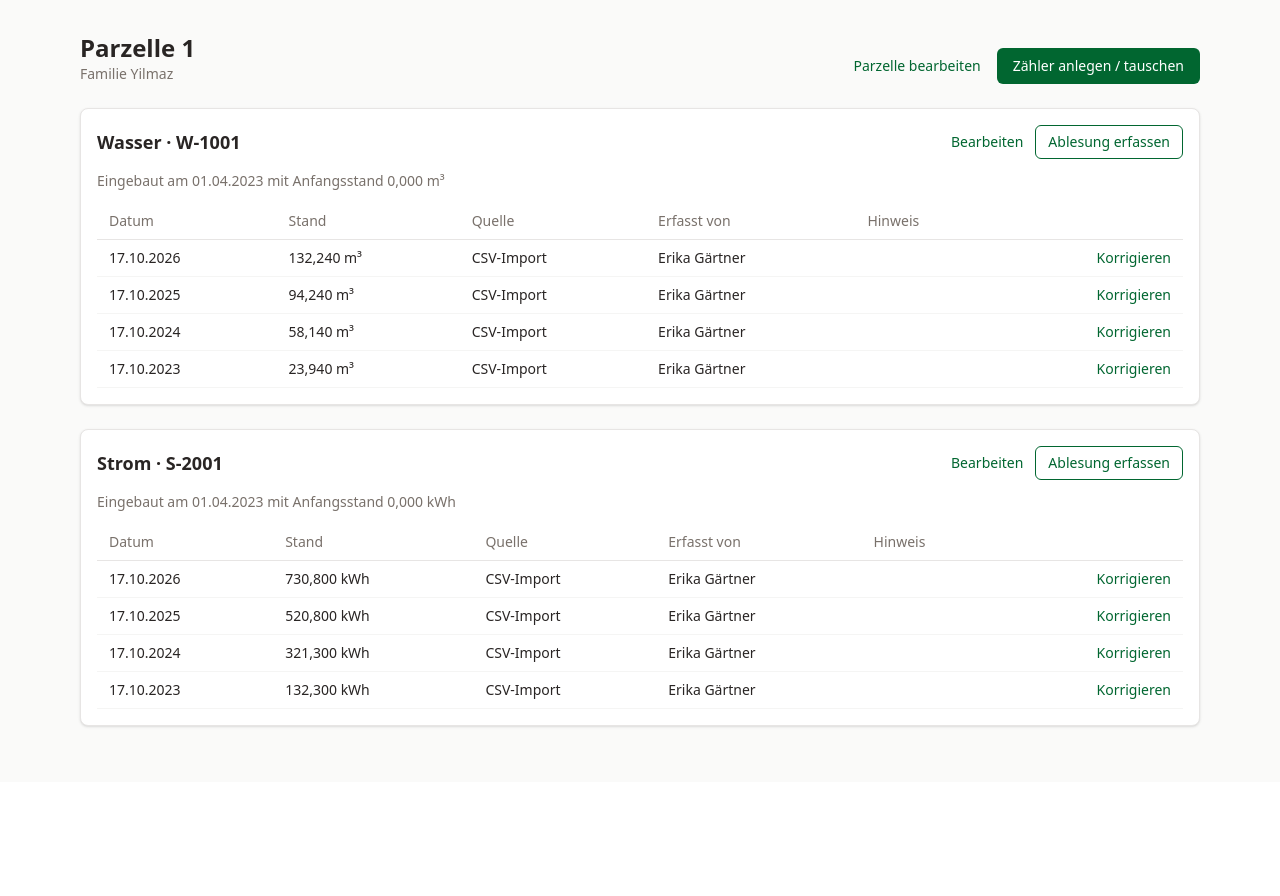
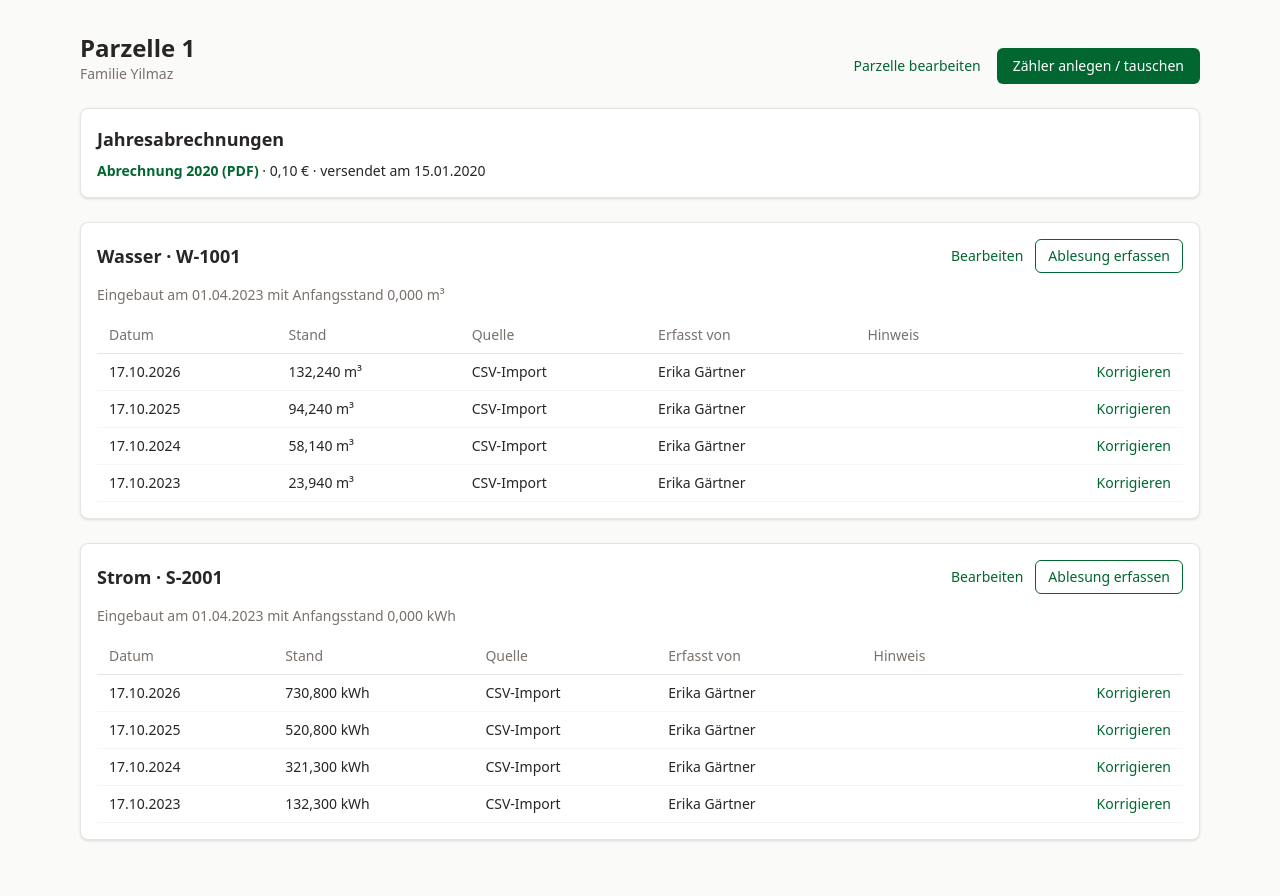
Before and after one commit to Sempris/allotment, a Laravel app: page /plots/1 in a window 1280 px wide. Shown: the part 45-941 px from the top of the page. Before the commit the page ends 773 px from the top, so only its background shows below. Run offline with Laravel 12, Linux system fonts and the light colour scheme; a user stored in the database is signed in; data comes from the database, SQL or seed files in the repository; tables that the repository leaves empty hold one stand-in row (values such as "Sample post"); style sheets or scripts are compiled from the project's sources.

Commit message:
Parzelle: herausgegebene Jahresabrechnungen mit PDF-Link
Die Parzellenseite listet die Abrechnungen, die der Verein herausgegeben
hat. Eine Parzelle mit herausgegebenen Abrechnungen lässt sich nicht
löschen. Tests folgen mit dem Versand über die Oberfläche im nächsten Commit.

Co-Authored-By: Claude Fable 5.2 <noreply@anthropic.com>
Claude-Session: https://claude.ai/code/session_01N9EZmLn9wxazydbxwtXxkA

```diff
--- a/app/Http/Controllers/PlotController.php
+++ b/app/Http/Controllers/PlotController.php
@@ -38,7 +38,12 @@ class PlotController extends Controller
         // Active meters first, then water before electricity.
         $meters = $plot->meters->sortBy(fn ($m) => [$m->removed_on !== null, $m->type->sortOrder(), $m->id])->values();
 
-        return view('plots.show', ['plot' => $plot, 'meters' => $meters]);
+        return view('plots.show', [
+            'plot' => $plot,
+            'meters' => $meters,
+            // Bills the club has issued for this plot, newest dispatch per year.
+            'issuedBills' => $plot->invoiceDispatches()->orderByDesc('id')->get()->unique('year')->sortByDesc('year')->values(),
+        ]);
     }
 
     public function edit(Plot $plot): View
@@ -56,8 +61,8 @@ class PlotController extends Controller
     public function destroy(Plot $plot): RedirectResponse
     {
         // Plots with meters keep their history; the foreign key would refuse the delete anyway.
-        if ($plot->meters()->exists()) {
-            return back()->withErrors(['plot' => 'Die Parzelle hat Zähler und kann nicht gelöscht werden. Bei einem Pächterwechsel bitte nur den Namen ändern.']);
+        if ($plot->meters()->exists() || $plot->invoiceDispatches()->exists()) {
+            return back()->withErrors(['plot' => 'Die Parzelle hat Zähler oder herausgegebene Abrechnungen und kann nicht gelöscht werden. Bei einem Pächterwechsel bitte nur den Namen ändern.']);
         }
 
         $plot->delete();
--- a/resources/views/plots/show.blade.php
+++ b/resources/views/plots/show.blade.php
@@ -12,6 +12,21 @@
             </div>
         @endcan
     </div>
+
+    @if ($issuedBills->isNotEmpty())
+        <section class="card mb-6">
+            <h2 class="mb-2 text-lg font-semibold">Jahresabrechnungen</h2>
+            <ul class="space-y-1 text-sm">
+                @foreach ($issuedBills as $bill)
+                    <li>
+                        <a class="link font-semibold" href="{{ route('invoices.show', ['year' => $bill->year, 'plot' => $plot]) }}">Abrechnung {{ $bill->year }} (PDF)</a>
+                        · {{ Milli::formatCents($bill->total_cents) }}
+                        · {{ $bill->wasHandedOver() ? 'übergeben' : 'versendet' }} am {{ $bill->created_at->format('d.m.Y') }}
+                    </li>
+                @endforeach
+            </ul>
+        </section>
+    @endif
 
     @forelse ($meters as $meter)
         <section class="card mb-6">
```
